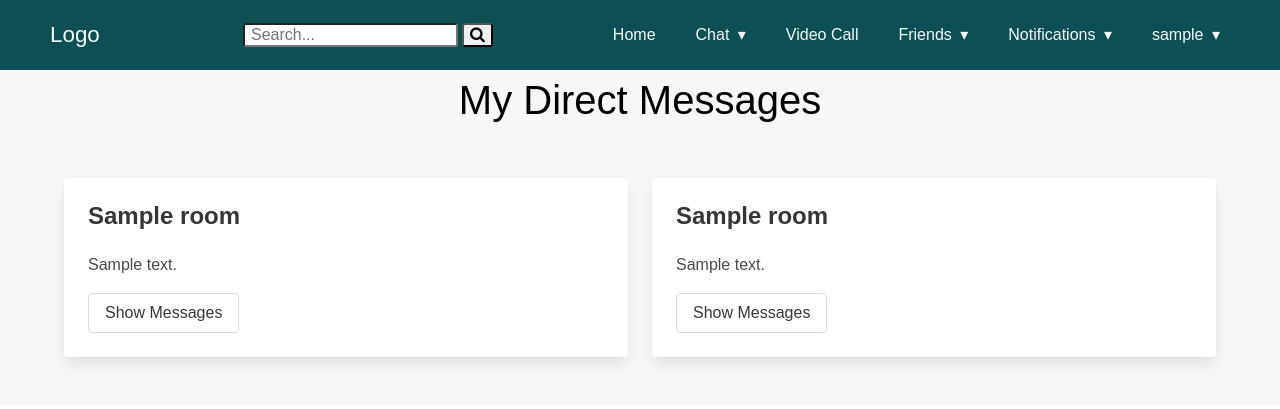
After one commit to momentum-Tutor/eTutor, a Django app: page /my_dms/ in a window 1280 px wide. The commit adds this page. Shown: the top 409 px of the page. Run offline with Django 3.2, Linux system fonts and the light colour scheme; a user stored in the database is signed in; data comes from the database, SQL or seed files in the repository; tables that the repository leaves empty hold one stand-in row (values such as "Sample post"); parts of the project's set-up code (start-up, migrations or seed data) failed here and were passed over; some libraries are stand-ins or nearby versions.

Commit message:
public chat rooms and direct messages now have their own functioning separate pages

```diff
--- a/config/urls.py
+++ b/config/urls.py
@@ -11,8 +11,10 @@ urlpatterns = [
     path('', etutor_views.homePage, name="homepage"),
     path('accounts/', include('registration.backends.simple.urls')),
     path('users/', etutor_views.usersPage, name="all_users"),
-    path('rooms/', etutor_views.all_rooms, name="all_rooms"),
+    path('rooms/', etutor_views.public_rooms, name="all_rooms"),
+    path('my_dms/', etutor_views.my_dms),
     path('rooms/<slug:slug>', etutor_views.room_detail),
+    path('rooms/<slug:slug>/dm_users/', etutor_views.dm_users),
     path('videoChat/', etutor_views.video_chat, name="video_chat"),
     url(r'token$', etutor_views.token, name="token"),
     path('direct_message/<slug:slug>', etutor_views.direct_message),
--- a/eTutor/admin.py
+++ b/eTutor/admin.py
@@ -1,7 +1,5 @@
 from django.contrib import admin
-from .models import Language, Room, Friendship, Notifications, LikeDislike, TimeZone
-
-
+from .models import Language, Room, Friendship, Notifications, LikeDislike, TimeZone, Room_Users
 
 admin.site.register(Language)
 admin.site.register(Room)
@@ -9,3 +7,4 @@ admin.site.register(Friendship)
 admin.site.register(Notifications)
 admin.site.register(LikeDislike)
 admin.site.register(TimeZone)
+admin.site.register(Room_Users)
--- a/eTutor/models.py
+++ b/eTutor/models.py
@@ -48,3 +48,11 @@ class TimeZone(models.Model):
 
     def __str__(self):
         return f"{self.name}"
+
+class Room_Users(models.Model):
+    user_one = models.ForeignKey(to='users.user', on_delete=models.CASCADE, related_name='room_user_one', null=True, blank=True)
+    user_two = models.ForeignKey(to='users.user', on_delete=models.CASCADE, related_name='room_user_two', null=True, blank=True)
+    dm = models.ForeignKey(to='Room', on_delete=models.CASCADE, related_name='room_users', null=True, blank=True)
+
+    def __str__(self):
+        return f"users: {self.user_one}, {self.user_two}"
--- a/eTutor/views.py
+++ b/eTutor/views.py
@@ -3,7 +3,7 @@ from django.contrib.auth.decorators import login_required
 from django.http import JsonResponse
 import json
 from django.http import HttpResponse
-from .models import Room, Friendship, Notifications, LikeDislike, Language
+from .models import Room, Friendship, Notifications, LikeDislike, Language, Room_Users
 from users.models import User
 from django.conf import settings
 from twilio.jwt.access_token import AccessToken
@@ -52,9 +52,15 @@ def user_edit(request):
     return render(request, 'eTutor/update.html', {'form':form})
 
 @login_required
-def all_rooms(request):
-    rooms = Room.objects.all()
+def public_rooms(request):
+    rooms = Room.objects.filter(private=False)
     return render(request, 'eTutor/messaging.html', {'rooms': rooms})
+
+@login_required
+def my_dms(request):
+    rooms_one = Room_Users.objects.filter(user_one=request.user)
+    rooms_two = Room_Users.objects.filter(user_two=request.user)
+    return render(request, 'eTutor/my_dms.html', {'rooms_one': rooms_one, 'rooms_two': rooms_two})
 
 @login_required
 def room_detail(request, slug):
@@ -98,13 +104,26 @@ def video_chat(request):
 def direct_message(request, slug):
     try:
         room = Room.objects.get(slug=slug)
-        print('room retrieved')
-        print(request.method)
     except Room.DoesNotExist:
-        room = Room(name=slug, description=slug, slug=slug)
+        users = slug.split('SPL')
+        room = Room(name=f'{users[0]} {users[1]}', description=f'Direct messages between {users[0]} and {users[1]}', slug=slug)
         room.save()
-        print("room created")
     return render(request, 'eTutor/messaging_detail.html', {'room': room})
+
+@csrf_exempt
+def dm_users(request, slug):
+    if request.method == 'POST':
+        data = json.loads(request.body.decode("utf-8"))
+        user_one = User.objects.get(username=data.get('user_one'))
+        user_two = User.objects.get(username=data.get('user_two'))
+        dm = Room.objects.get(slug=slug)
+        try:
+            users = Room_Users.objects.get(user_one=user_one, user_two=user_two, dm=dm)
+            return JsonResponse({'dm_users': 'already exists'})
+        except Room_Users.DoesNotExist:
+            users = Room_Users(user_one=user_one, user_two=user_two, dm=dm)
+            users.save()
+            return JsonResponse({'dm_users': 'created'})
 
 @csrf_exempt
 def friend_request(request):
--- a/static/css/messaging.css
+++ b/static/css/messaging.css
@@ -59,3 +59,7 @@
     border-radius: 0;
     display: inline;
 }
+
+.hidden {
+    visibility: hidden;
+}
--- /dev/null
+++ b/static/css/rooms-list.css
@@ -0,0 +1,5 @@
+.general-header {
+    text-align: center;
+    color: black;
+    font-size: 2.5rem;
+}
--- a/static/js/all_users.js
+++ b/static/js/all_users.js
@@ -4,13 +4,11 @@ let selfUser = document.querySelector('#self-user')
 for (let user of userSelector) {
     let username = user.innerText.split(" ")[0]
     let generatedMessageSelector = document.querySelector(`#message-${username}`)
-    console.log(user)
-    console.log(username)
     let generatedFriendSelector = document.querySelector(`#friend-${username}`)
     generatedMessageSelector.addEventListener('click', function () {
         let arr = [username, selfUser.innerText]
         arr.sort()
-        window.location.href = "/direct_message/" + arr[0] + arr[1]
+        window.location.href = `/direct_message/${arr[0]}SPL${arr[1]}`
     })
     generatedFriendSelector.addEventListener('click', function () {
         let arr = [username, selfUser.innerText]
--- a/static/js/my_friends.js
+++ b/static/js/my_friends.js
@@ -8,6 +8,6 @@ for (let user of userSelector) {
     generatedMessageSelector.addEventListener('click', function () {
         let arr = [username, selfUser.innerText]
         arr.sort()
-        window.location.href = "/direct_message/" + arr[0] + arr[1]
+        window.location.href = `/direct_message/${arr[0]}SPL${arr[1]}`
     })
 }
--- a/templates/base.html
+++ b/templates/base.html
@@ -34,11 +34,11 @@
                         <a href="#">Chat</a>
                         <ul class="nav-dropdown">
                             <li>
-                                <a href="#">Ditect Messages</a>
+                                <a href="/my_dms">Direct Messages</a>
                             </li>
 
                             <li>
-                                <a href="#">Public Rooms</a>
+                                <a href="/rooms">Public Rooms</a>
                             </li>
                         </ul>
                     </li>
--- a/templates/eTutor/all_users.html
+++ b/templates/eTutor/all_users.html
@@ -1,7 +1,7 @@
 {% extends "base.html" %}
 {% load static %}
 {% block meta %}
-<script src="{% static 'js/all_user2s.js' %}" defer></script>
+<script src="{% static 'js/all_users.js' %}" defer></script>
 {% endblock meta %}
 
 {% block content %}
--- a/templates/eTutor/direct_message.html
+++ /dev/null
@@ -1 +0,0 @@
-<h1>Hello world</h1>
--- a/templates/eTutor/messaging.html
+++ b/templates/eTutor/messaging.html
@@ -1,10 +1,11 @@
 {% extends 'base.html' %}
 {% load static %}
 {% block meta %}
-<!-- <link rel="stylesheet" href="https://cdnjs.cloudflare.com/ajax/libs/bulma/0.6.1/css/bulma.min.css" /> -->
+<link rel="stylesheet" href="https://cdnjs.cloudflare.com/ajax/libs/bulma/0.6.1/css/bulma.min.css" />
+<link rel="stylesheet" href="{% static '/css/rooms-list.css' %}">
 {% endblock meta %}
 {% block content %}
-
+<h2 class='general-header'>Public Chat Rooms</h2>
   <section class="section">
     <div class="container">
       <div class="columns">
--- a/templates/eTutor/messaging_detail.html
+++ b/templates/eTutor/messaging_detail.html
@@ -11,8 +11,7 @@
 {% block content %}
 
 <div>
-    <h2>{{room.name}}</h2>
-    <p>{{room.description}}</p>
+    <h2>{{room.description}}</h2>
 </div>
 
 <div class='messaging-container'>
@@ -25,5 +24,6 @@
         </div>
     </form>
 </div>
-
+<p id='room-name' class='hidden'>{{room.name}}</p>
+<p id='room-privacy' class='hidden'>{{room.private}}</p>
 {% endblock content %}
--- /dev/null
+++ b/templates/eTutor/my_dms.html
@@ -0,0 +1,45 @@
+{% extends 'base.html' %}
+{% load static %}
+{% block meta %}
+<link rel="stylesheet" href="https://cdnjs.cloudflare.com/ajax/libs/bulma/0.6.1/css/bulma.min.css" />
+<link rel="stylesheet" href="{% static '/css/rooms-list.css' %}">
+{% endblock meta %}
+{% block content %}
+<h2 class='general-header'>My Direct Messages</h2>
+  <section class="section">
+    <div class="container">
+      <div class="columns">
+        {% for room in rooms_one %}
+        <div class="column">
+          <div class="card rounded-edges">
+            <div class="card-content">
+              <p class="title is-4">{{room.dm.name}}</p>
+              <div class="content">
+                <p>
+                  {{room.dm.description}}
+                </p>
+                <a href="/rooms/{{room.slug}}" class="button">Show Messages</a>
+              </div>
+            </div>
+          </div>
+        </div>
+        {% endfor %}
+        {% for room in rooms_two %}
+        <div class="column">
+          <div class="card rounded-edges">
+            <div class="card-content">
+              <p class="title is-4">{{room.dm.name}}</p>
+              <div class="content">
+                <p>
+                  {{room.dm.description}}
+                </p>
+                <a href="/rooms/{{room.slug}}" class="button">Show Messages</a>
+              </div>
+            </div>
+          </div>
+        </div>
+        {% endfor %}
+      </div>
+    </div>
+  </section>
+{% endblock content %}
```
Also changed, not shown: static/js/messaging.js (+21 -1 lines), eTutor/migrations/0007_room_users.py (added).
